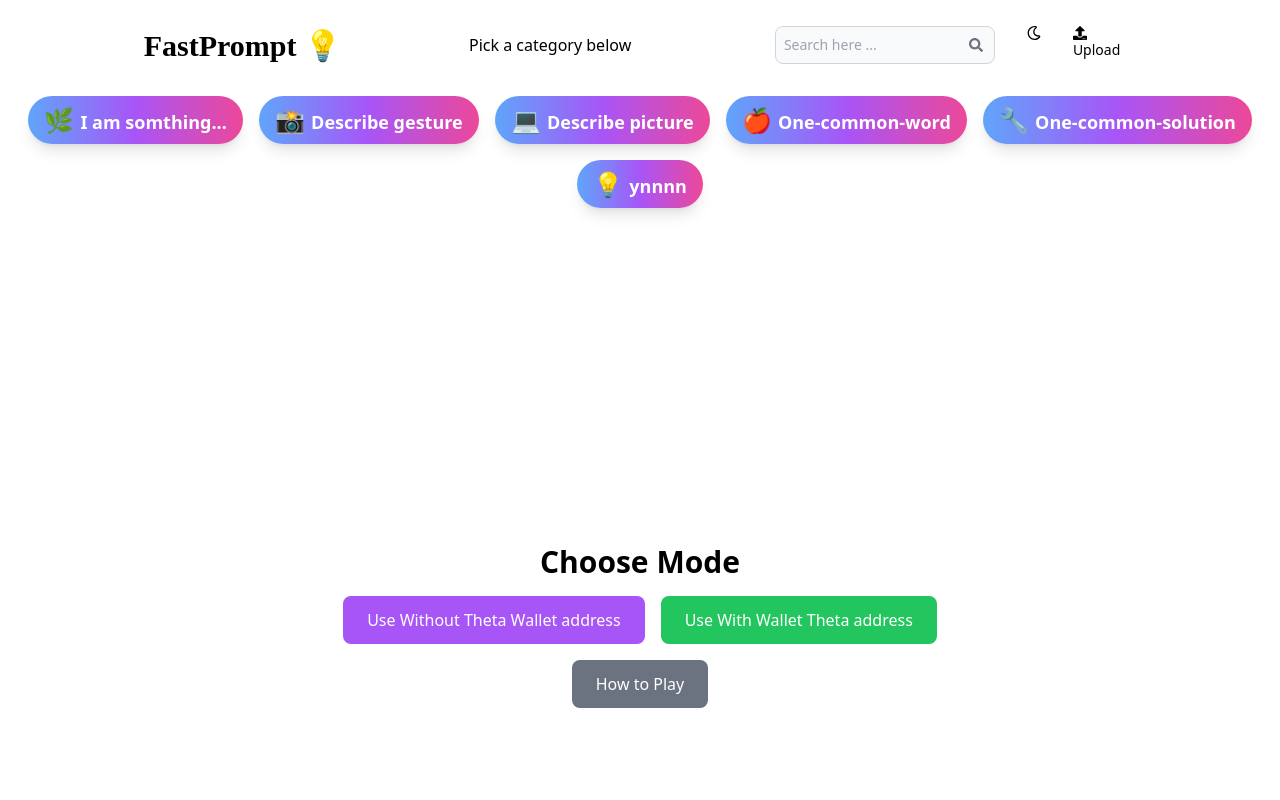
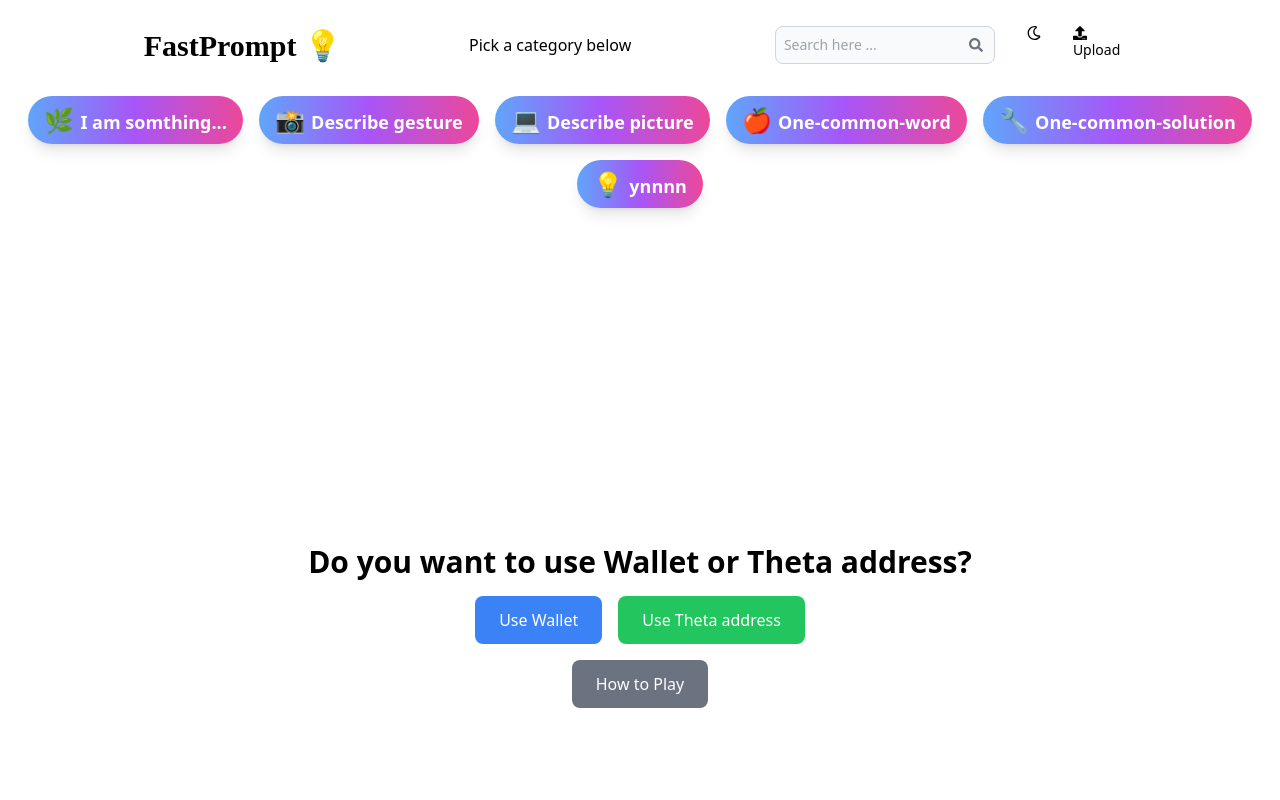
Before and after one commit to Jerryblessed/FastPrompt, a Next.js app: page /tags/what_am_i in a window 1280 px wide. Shown: the top 800 px of the page. Built offline with nearby package versions, Linux system fonts and the light colour scheme.

Commit message:
Update [slug].tsx

```diff
--- a/pages/tags/[slug].tsx
+++ b/pages/tags/[slug].tsx
@@ -172,13 +172,13 @@ function Tags({ tagPosts }: Props) {
   if (useWallet === null) {
     return (
       <div className="flex flex-col items-center justify-center h-screen">
-        <h1 className="text-3xl font-bold mb-4">Choose Mode</h1>
+        <h1 className="text-3xl font-bold mb-4">Do you want to use Wallet or Theta address?</h1>
         <div className="flex space-x-4">
-          <button onClick={() => setUseWallet(false)} className="px-6 py-3 bg-purple-500 text-white rounded-lg">
-            Use Without Theta Wallet address
+          <button onClick={() => setUseWallet(true)} className="px-6 py-3 bg-blue-500 text-white rounded-lg">
+            Use Wallet
           </button>
-          <button onClick={() => setUseWallet(true)} className="px-6 py-3 bg-green-500 text-white rounded-lg">
-            Use With Wallet Theta address
+          <button onClick={() => setUseWallet(false)} className="px-6 py-3 bg-green-500 text-white rounded-lg">
+            Use Theta address
           </button>
         </div>
         <button onClick={() => setHowToPlayOpen(!isHowToPlayOpen)} className="mt-4 px-6 py-3 bg-gray-500 text-white rounded-lg">
```
